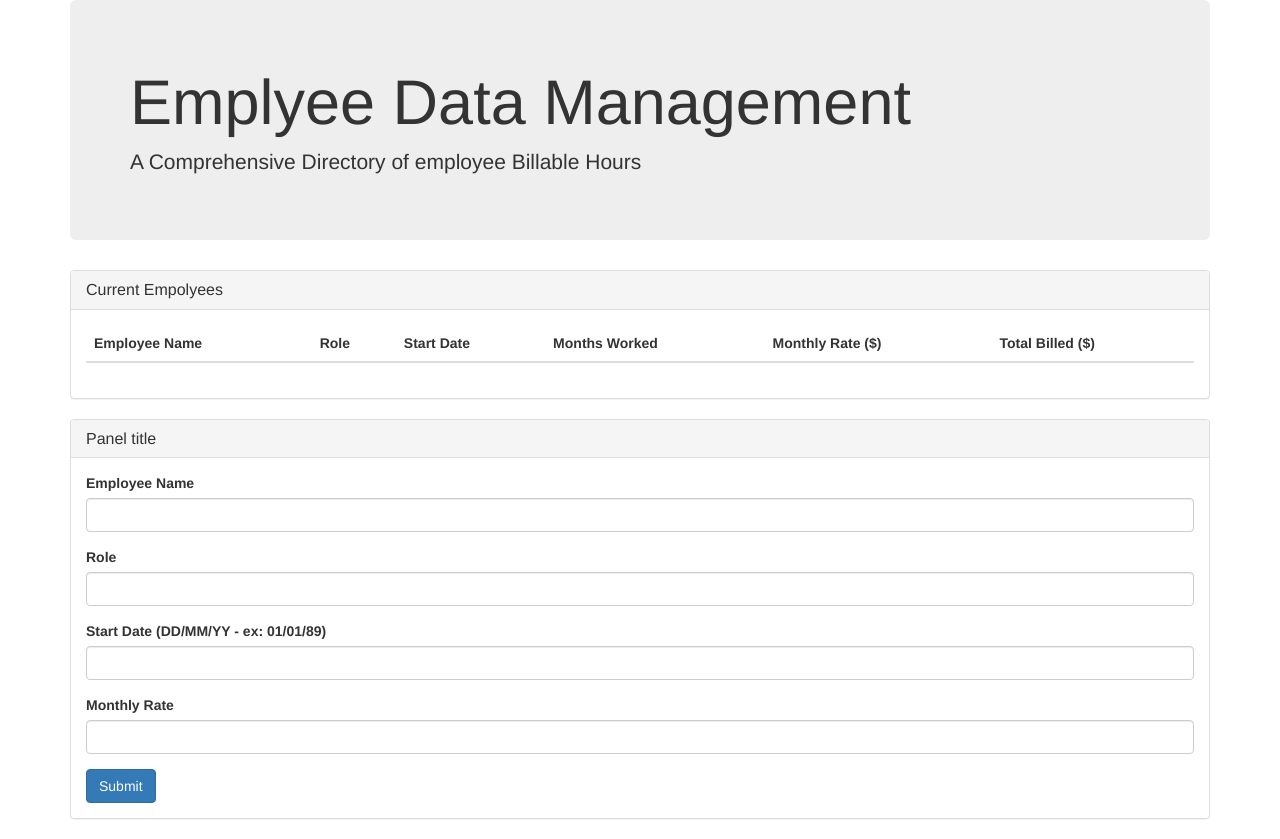
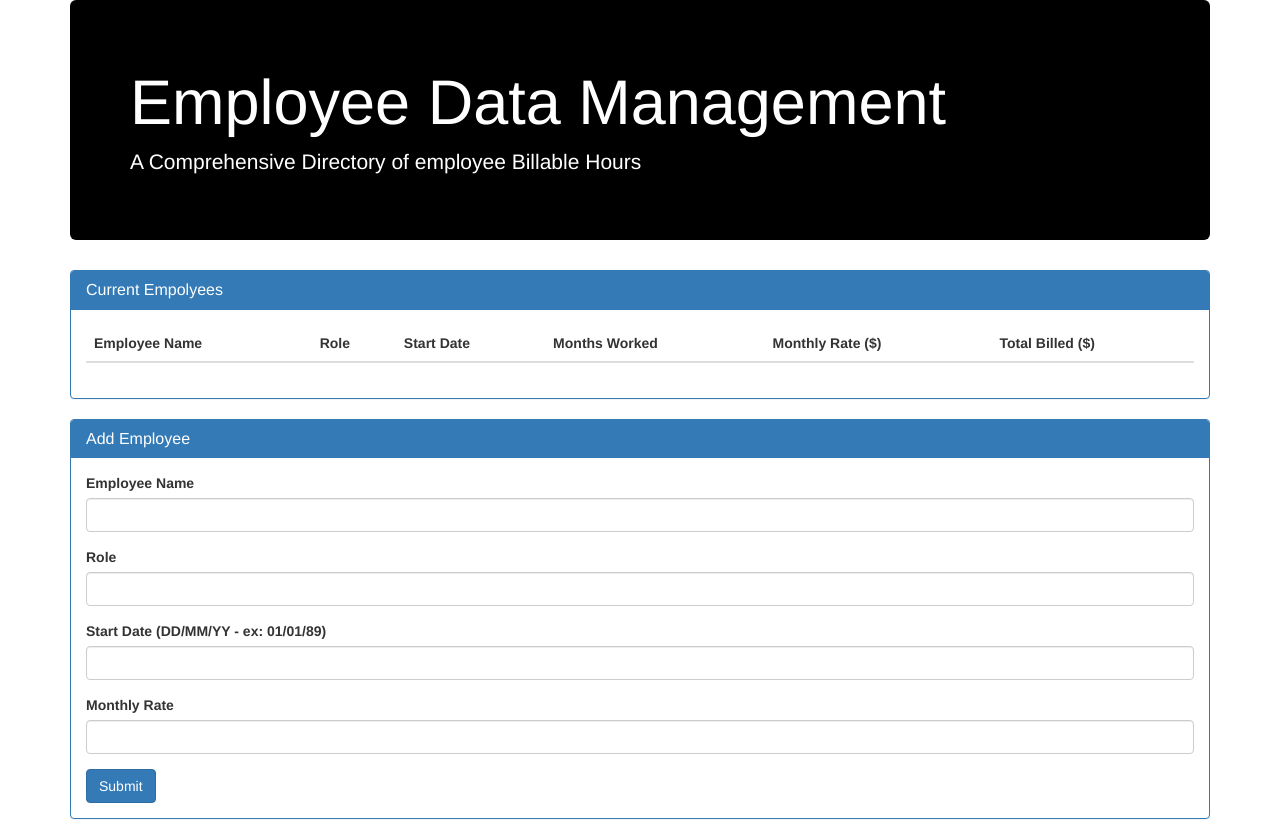
Before and after one commit to Digald/employee-management, a plain HTML site: page index.html in a window 1280 px wide. Drawn offline with nearby package versions, Linux system fonts and the light colour scheme.

Commit message:
practice push

```diff
--- a/index.html
+++ b/index.html
@@ -18,10 +18,10 @@
 <body>
     <div class="container">
         <div class="jumbotron">
-            <h1>Emplyee Data Management</h1>
+            <h1>Employee Data Management</h1>
             <p>A Comprehensive Directory of employee Billable Hours</p>
         </div>
-        <div class="panel panel-default">
+        <div class="panel panel-primary">
             <div class="panel-heading">
                 <h3 class="panel-title">Current Empolyees</h3>
             </div>
@@ -43,9 +43,9 @@
                 </table>
             </div>
         </div>
-        <div class="panel panel-default">
+        <div class="panel panel-primary">
             <div class="panel-heading">
-                <h3 class="panel-title">Panel title</h3>
+                <h3 class="panel-title">Add Employee</h3>
             </div>
             <div class="panel-body">
                 <form>
--- a/style.css
+++ b/style.css
@@ -0,0 +1,4 @@
+.jumbotron {
+	color: white;
+	background-color: black;
+}
```
